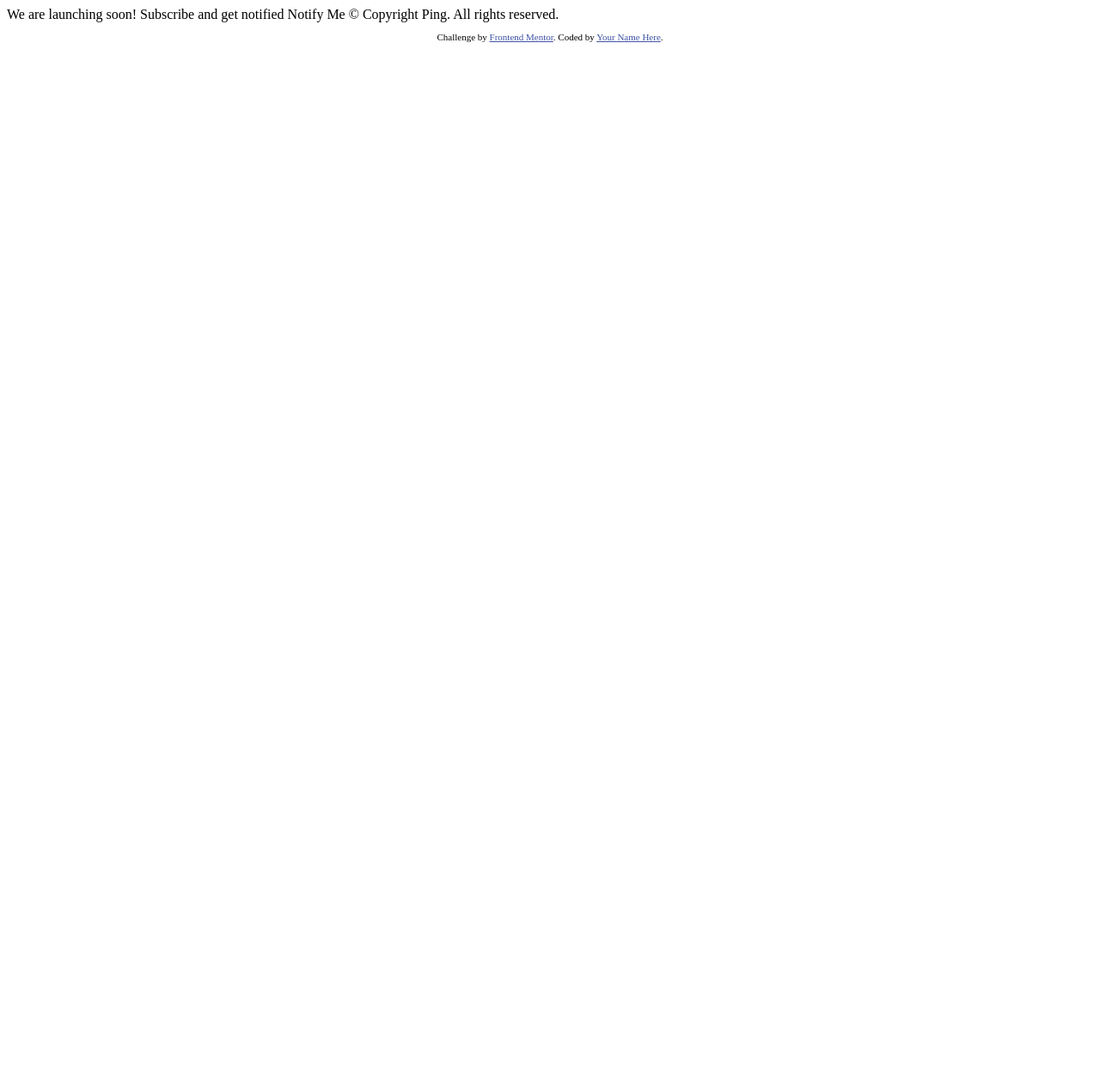
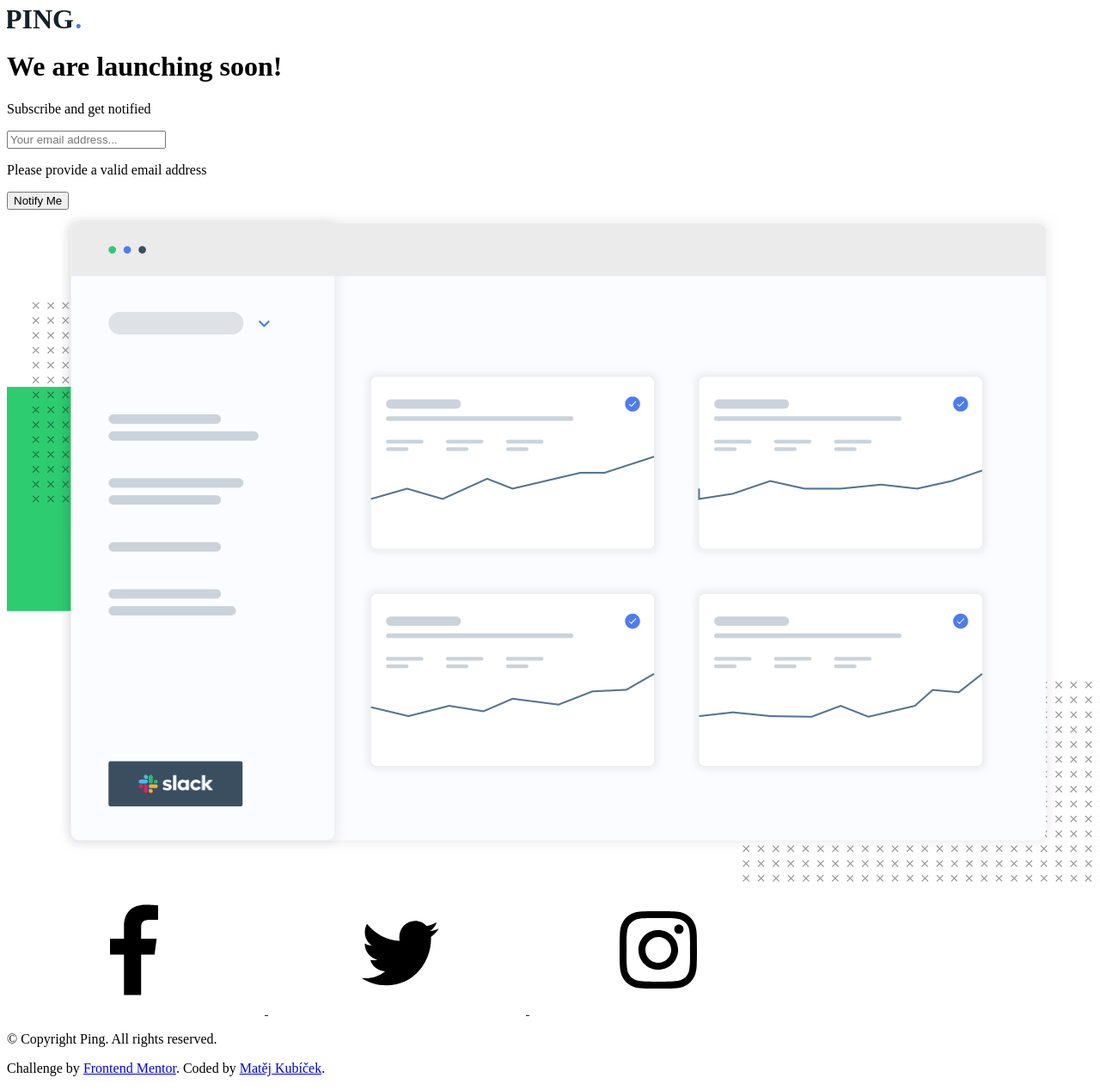
Before and after one commit to matejkubicek/Ping, a website: page index.html in a window 1280 px wide. Shown: the whole page at 86% size. Before the commit the page ends 800 px from the top, so only its background shows below. Drawn offline with Linux system fonts and the light colour scheme.

Commit message:
SVG sprite, HTML DOM with CSS classes

```diff
--- a/index.html
+++ b/index.html
@@ -1,34 +1,87 @@
 <!DOCTYPE html>
 <html lang="en">
+
 <head>
   <meta charset="UTF-8">
-  <meta name="viewport" content="width=device-width, initial-scale=1.0"> <!-- displays site properly based on user's device -->
+  <meta name="viewport" content="width=device-width, initial-scale=1.0">
+  <!-- displays site properly based on user's device -->
+  <title>Frontend Mentor | Ping coming soon page</title>
+  <!-- Favicon -->
+  <link rel="icon" type="image/png" sizes="32x32" href="./images/favicon-32x32.png">
+  <!-- Fonts -->
 
-  <link rel="icon" type="image/png" sizes="32x32" href="./images/favicon-32x32.png">
+  <!-- jQuery -->
 
-  <title>Frontend Mentor | Ping coming soon page</title>
+  <!-- Stylesheet -->
 
   <!-- Feel free to remove these styles or customise in your own stylesheet 👍 -->
   <style>
-    .attribution { font-size: 11px; text-align: center; }
-    .attribution a { color: hsl(228, 45%, 44%); }
+    .attribution {
+      font-size: 11px;
+      text-align: center;
+    }
+
+    .attribution a {
+      color: hsl(228, 45%, 44%);
+    }
   </style>
 </head>
+
 <body>
 
-  We are launching soon!
+  <header class="site-header">
+    <img class="site-header__logo" src="./images/logo.svg" alt="Brand logo - PING">
+  </header>
 
-  Subscribe and get notified
+  <main class="main-info">
+    <h1 class="main-info__heading">We are launching <span>soon!</span></h1>
+    <p class="main-info__text">Subscribe and get notified</p>
+    <form method="post" id="subscribe-form" name="subscribe-form" class="subscribe-form">
+      <input type="email" value="" name="email" class="" id="subscribe-form__email" placeholder="Your email address..."
+        required>
+      <p class="subscribe-form__alert">Please provide a valid email address</p>
+      <button type="submit" name="submit" id="subscribe-form__submit" class="subscribe-form__submit">Notify Me</button>
+    </form>
+    <img class="main-info__img" src="./images/illustration-dashboard.png" alt="Dashboard illustration">
+  </main>
 
-  Notify Me
+  <div class="icon-bar">
+    <a class="icon-bar__link" href="https://www.facebook.com" target="_blank">
+      <svg class="icon-bar__icon" role="img">
+        <title>Facebook icon</title>
+        <use xlink:href="./images/sprite.svg#facebook" />
+      </svg>
+    </a>
+    <a class="icon-bar__link" href="https://www.twitter.com" target="_blank">
+      <svg class="icon-bar__icon" role="img">
+        <title>Twitter icon</title>
+        <use xlink:href="./images/sprite.svg#twitter" />
+      </svg>
+    </a>
+    <a class="icon-bar__link" href="https://www.instagram.com" target="_blank">
+      <svg class="icon-bar__icon" role="img">
+        <title>Instagram icon</title>
+        <use xlink:href="./images/sprite.svg#instagram" />
+      </svg>
+    </a>
+  </div>
 
-  &copy; Copyright Ping. All rights reserved.
+  <footer class="footer">
+    <p class="footer__text">&copy; Copyright Ping. All rights reserved.</p>
+  </footer>
 
-  <footer>
-    <p class="attribution">
-      Challenge by <a href="https://www.frontendmentor.io?ref=challenge" target="_blank">Frontend Mentor</a>.
-      Coded by <a href="#">Your Name Here</a>.
+  <div class="develop-footer">
+    <p class="develop-footer__text">
+      Challenge by <a class="develop-footer__link" href="https://www.frontendmentor.io?ref=challenge"
+        target="_blank">Frontend Mentor</a>.
+      Coded by <a class="develop-footer__link" href="https://www.frontendmentor.io/profile/matejkubicek"
+        target="_blank">Matěj Kubíček</a>.
     </p>
-  </footer>
+  </div>
+
+  <!-- JS -->
+  <script src="js/script.js"></script>
+
 </body>
+
 </html>
```
Also changed, not shown: images/sprite.svg (added).
